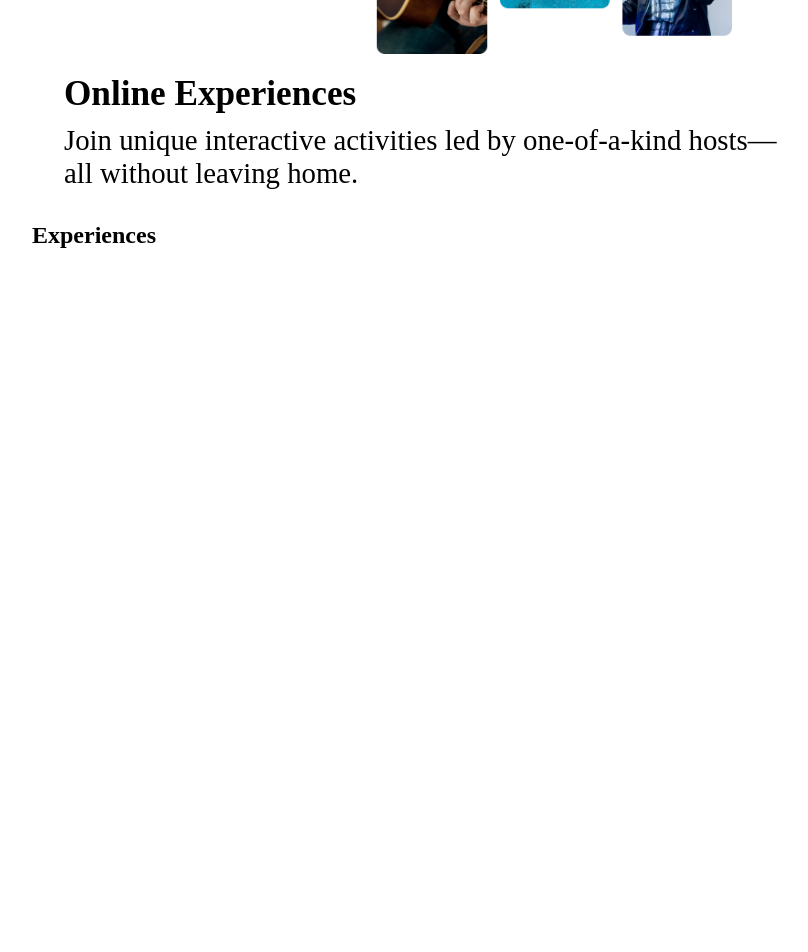
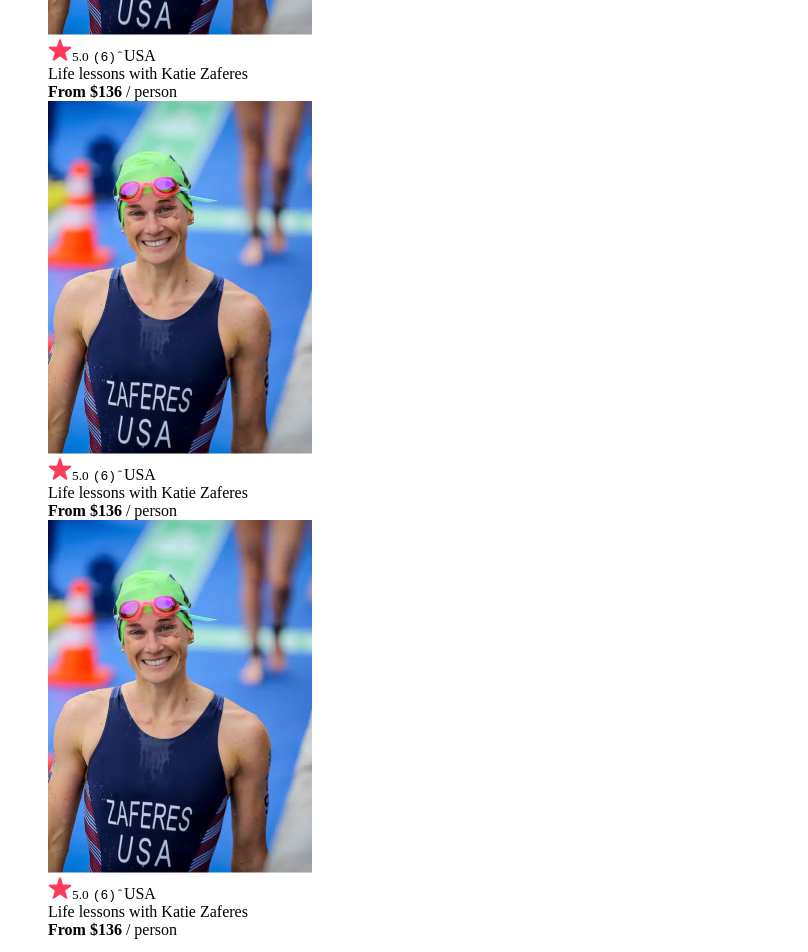
Before and after one commit to cleverAkanimoh/scrimba-react-airbnb, a React (Vite) app: page / in a window 1280 px wide. Shown: the part 420-1372 px from the top of the page, without its empty margins (208-1016 px from the left). Before the commit the page ends 800 px from the top, so only its background shows below. Built offline with nearby package versions, Linux system fonts and the light colour scheme.

Commit message:
modified 3 files

```diff
--- a/src/App.jsx
+++ b/src/App.jsx
@@ -6,7 +6,7 @@ const App = () => {
     return (
         <main>
            <Navbar />
-           <Hero />
+           {/* <Hero /> */}
            <Experiences />
         </main>
     )
--- a/src/Components/Experiences.jsx
+++ b/src/Components/Experiences.jsx
@@ -1,8 +1,43 @@
+import image from '../images/katie-zaferes.png';
+import star from '../images/star.png';
+
 const Experiences = () => {
     return (
-        <article>
-            <h2>Experiences</h2>
-        </article>
+        <section id="card">
+            <article class="article--container">
+                <img src={image} alt="katie-zaferes" class="card--img" />
+                <div className='article--div'>
+                    <img src={star} alt="star" />
+                    <small>5.0</small>&nbsp;
+                    <samp>(6)&circ;</samp>
+                    <abbr>USA</abbr>
+                </div>
+                <p>Life lessons with Katie Zaferes</p>
+                <p><strong>From $136</strong> / person</p>
+            </article>
+            <article class="article--container">
+                <img src={image} alt="katie-zaferes" class="card--img" />
+                <div className='article--div'>
+                    <img src={star} alt="star" />
+                    <small>5.0</small>&nbsp;
+                    <samp>(6)&circ;</samp>
+                    <abbr>USA</abbr>
+                </div>
+                <p>Life lessons with Katie Zaferes</p>
+                <p><strong>From $136</strong> / person</p>
+            </article>
+            <article class="article--container">
+                <img src={image} alt="katie-zaferes" class="card--img" />
+                <div className='article--div'>
+                    <img src={star} alt="star" />
+                    <small>5.0</small>&nbsp;
+                    <samp>(6)&circ;</samp>
+                    <abbr>USA</abbr>
+                </div>
+                <p>Life lessons with Katie Zaferes</p>
+                <p><strong>From $136</strong> / person</p>
+            </article>
+        </section>
     );
 }
 
--- a/src/index.css
+++ b/src/index.css
@@ -26,7 +26,7 @@ nav {
 .nav--logo {
   max-width: 100px;
 }
-
+/* hero */
 section {
   padding: 2rem 1rem;
 }
@@ -54,10 +54,6 @@ section {
 
 @media screen and (min-width: 650px) {
 
-  nav {
-    height: 90px;
-  }
-
   .hero {
     padding: 2rem;
   }
@@ -68,12 +64,12 @@ section {
 
   .hero--header {
     margin: 20px 0 10px;
-    font-size: 2.2rem;
+    font-size: 2rem;
   }
 
   .hero--text {
     margin-top: 0;
-    font-size: 1.8rem;
+    font-size: 1.5rem;
   }
 }
 
@@ -87,3 +83,5 @@ section {
     width: 800px;
   }
 }
+
+/* article */
```
